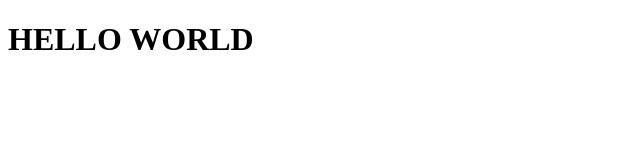
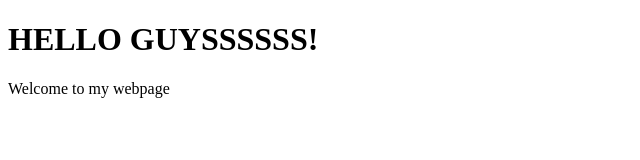
Before and after one commit to Manoj-DharmaLingam/internship-webpage, a plain HTML site: page index.html in a window 1280 px wide. Shown: the whole page, without its empty margins (0-640 px from the left). Drawn offline with Linux system fonts and the light colour scheme.

Commit message:
added a paragraph

```diff
--- a/index.html
+++ b/index.html
@@ -6,6 +6,7 @@
     <title>Internship</title>
 </head>
 <body>
-    <h1>HELLO WORLD</h1>
+    <h1>HELLO GUYSSSSSS!</h1>
+    <p>Welcome to my webpage</p>
 </body>
 </html>
```
